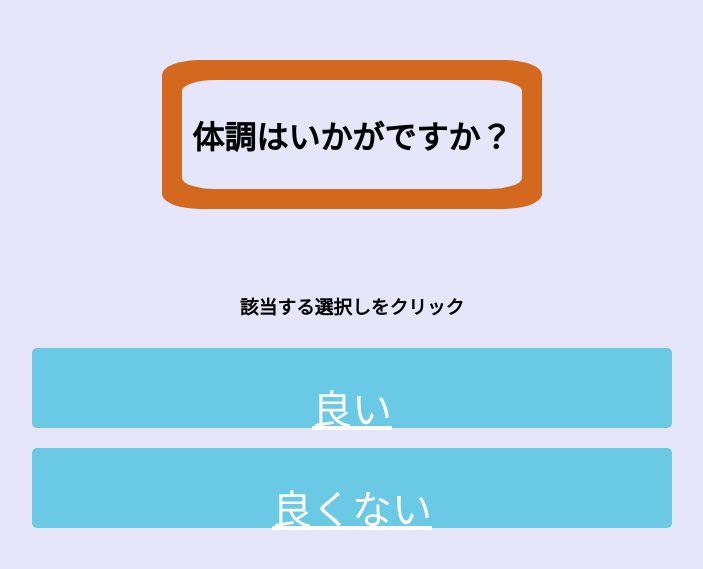
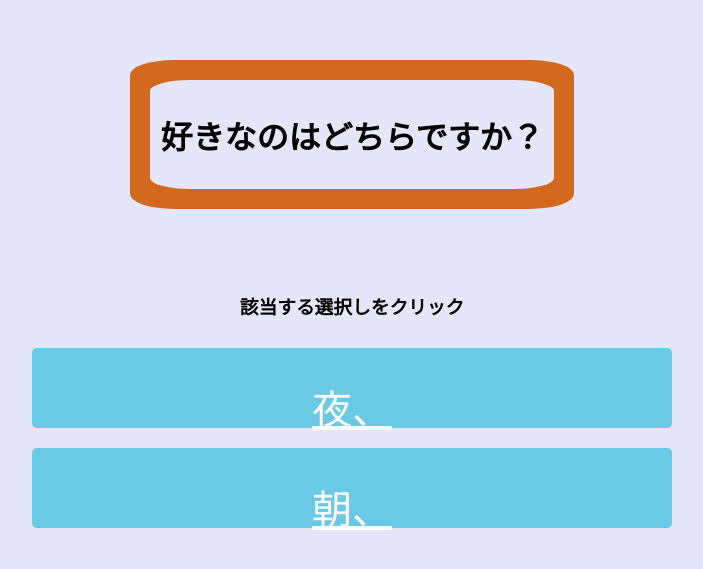
Before and after one commit to Michelan-code/110_HTML, a plain HTML site: page index.html in a window 1280 px wide. Shown: the part 141-710 px from the top of the page, without its empty margins (296-999 px from the left). Drawn offline with Linux system fonts and the light colour scheme.

Commit message:
Update and rename 110_index.html to index.html

```diff
--- a/110_index.html
+++ b/index.html
@@ -9,15 +9,15 @@
     <body>
         <div class="question_outside">
            <div class="question_inside">
-            <h1>体調はいかがですか？</h1>
+            <h1>好きなのはどちらですか？</h1>
            </div>
         </div>
         <h3>該当する選択しをクリック</h3>
         <button >
-           <a href="https://michelan-code.github.io/111_HTML/"> 良い</a>
+           <a href="https://michelan-code.github.io/111_HTML/"> 夜、</a>
         </button>
 	    <button >
-            <a href="https://michelan-code.github.io/112_HTML/"> 良くない</a>
+            <a href="https://michelan-code.github.io/112_HTML/"> 朝、</a>
          </button>
     </body>
 </html>
```
